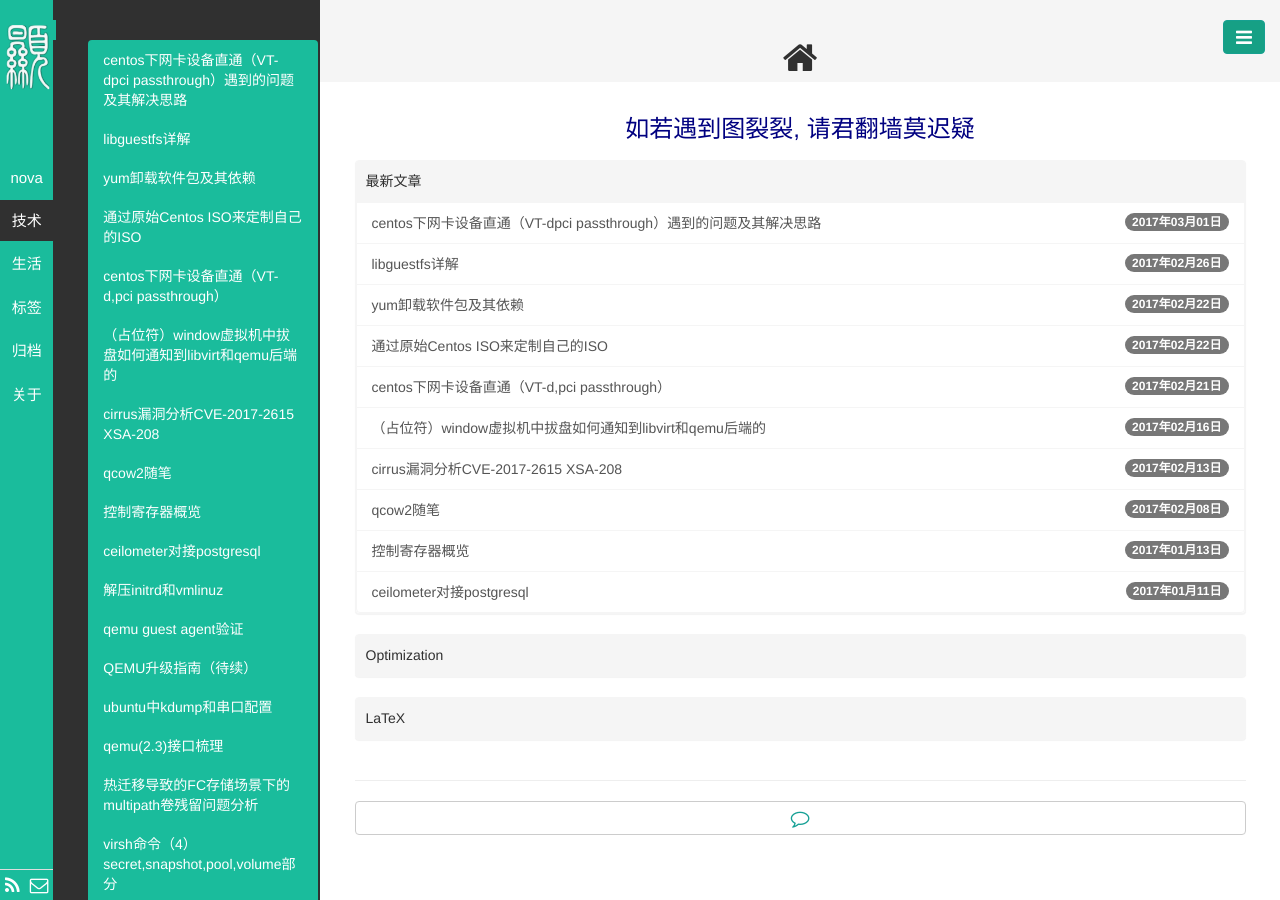
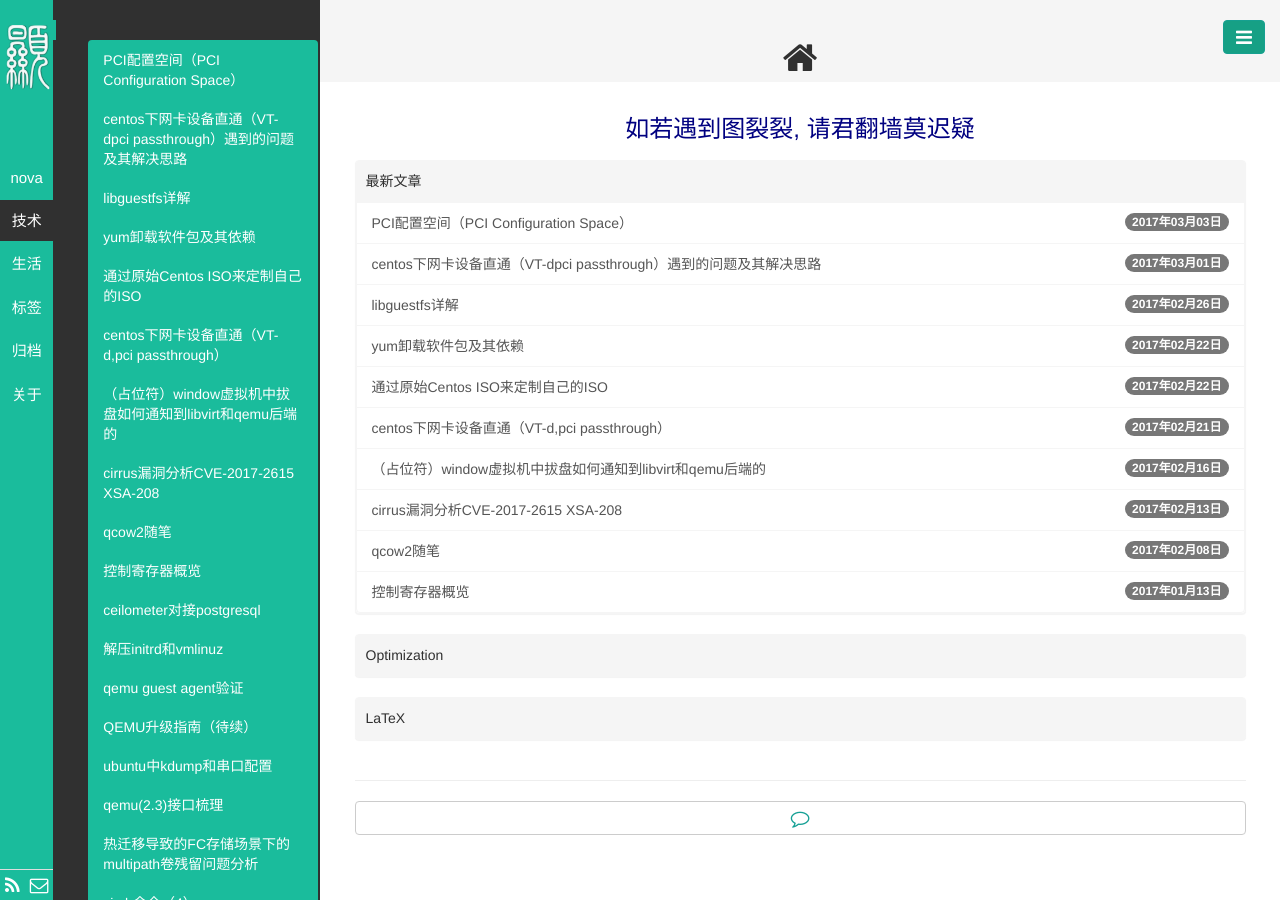
Before and after one commit to byHAN/byhan.github.io, a Jekyll site: the page built from index.html, in a window 1280 px wide. Built offline with Jekyll 4.4.1, drawn with Linux system fonts in a browser that asks for light colours; the list of posts is cut into pages by our own code; some of the changed text lies outside the part shown.

Commit message:
Signed-off-by: byhan <10821712@qq.com>

```diff
--- /dev/null
+++ b/_posts/技术/2017-03-03-PCI Configuration Space.md
@@ -0,0 +1,14 @@
+---
+layout: post
+title: PCI配置空间（PCI Configuration Space）
+category: 技术
+tags:
+keywords:
+description:
+---
+
+![](http://i.imgur.com/5nOQIH1.png)
+
+![](http://i.imgur.com/qsiEiYA.png)
+
+![](http://i.imgur.com/sJAaB4A.png)
```
Also changed, not shown: _posts/技术/2017-02-21-pci passthrough in centos.md (+11 -0 lines).
